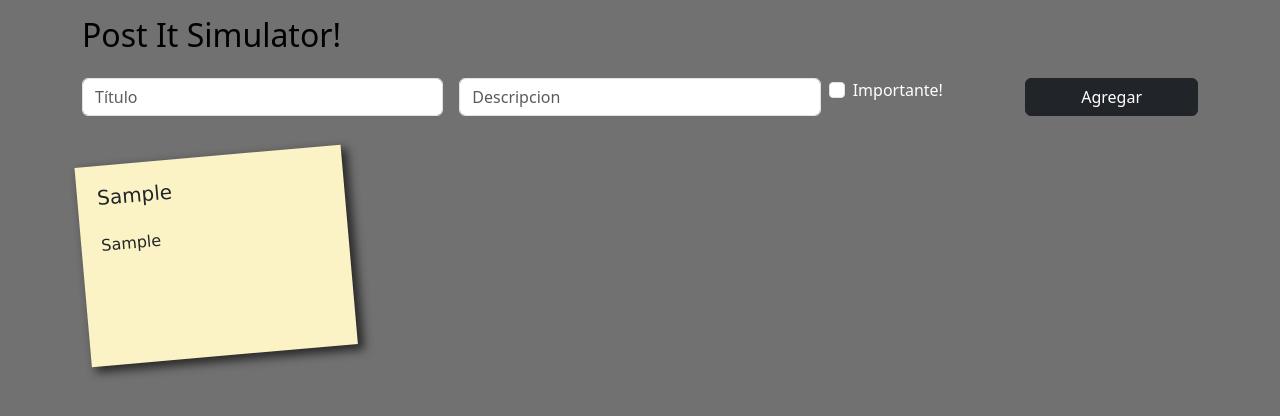
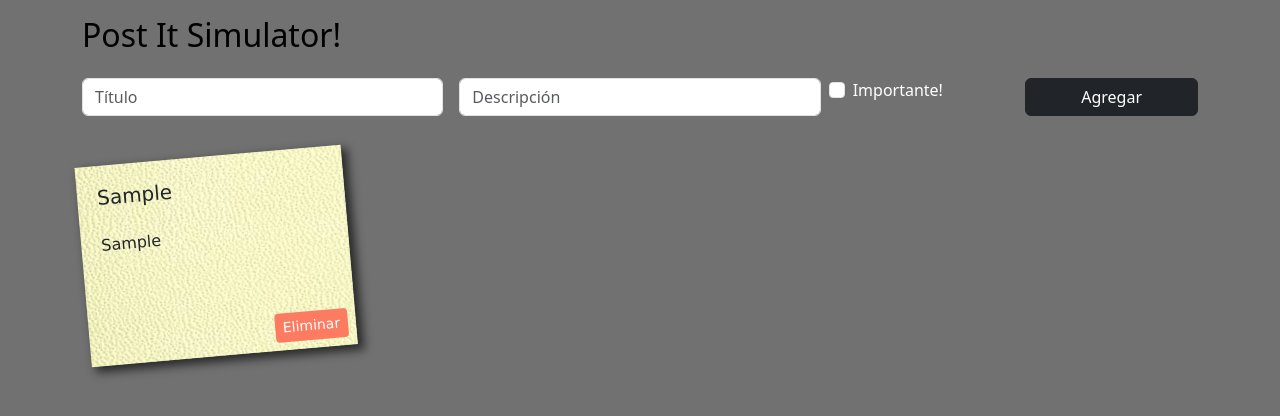
Before and after one commit to LucasCarcamoA/post-it_simulator, a React (Create React App) app: page / in a window 1280 px wide. Both pictures are taken after typing "Sample", "Sample" into the empty fields and a click on the button "Agregar". Shown: the top 416 px of the page. Built offline with nearby package versions, Linux system fonts and the light colour scheme.

Commit message:
Texturas

```diff
--- a/src/Boxpostit.js
+++ b/src/Boxpostit.js
@@ -9,17 +9,17 @@ function Boxpostit() {
     const descripcionRef = useRef();
     const importanteRef = useRef();
 
-    //local storage
-    const KEY =  'post-it-simulator'
+    // Local storage
+    const KEY = 'post-it-simulator';
 
-    useEffect(()=>{
+    useEffect(() => {
         const misPostit = JSON.parse(localStorage.getItem(KEY));
-        if (misPostit){
-            setPostits(misPostit)
+        if (misPostit) {
+            setPostits(misPostit);
         }
-    }, [])
+    }, []);
 
-    useEffect(()=>{
+    useEffect(() => {
         const json = JSON.stringify(postits);
         console.log(json);
         localStorage.setItem(KEY, json);
@@ -31,7 +31,7 @@ function Boxpostit() {
         const descripcion = descripcionRef.current.value;
         const importante = importanteRef.current.checked;
 
-        if (descripcion === '')  return;
+        if (descripcion === '') return;
 
         const rotation = Math.random() < 0.5 ? 'left' : 'right';
 
@@ -42,40 +42,52 @@ function Boxpostit() {
                 titulo: titulo,
                 descripcion: descripcion,
                 rotation: rotation
-            }
+            };
             return [...prev, nuevoPostit];
         });
 
-        //// Limpiar los campos de entrada después de agregar el postit ////
+        // Limpiar los campos de entrada después de agregar el postit
         tituloRef.current.value = '';
         descripcionRef.current.value = '';
         importanteRef.current.checked = false;
-    }
+    };
+
+    const eliminarPostit = (id) => {
+        setPostits((prev) => prev.filter(postit => postit.id !== id));
+    };
 
     return (
         <div className="container my-3">
             <div className="row g-3">
                 <h2>Post It Simulator!</h2>
                 <div className="col-md-4">
-                    <input ref={tituloRef} className="form-control" placeholder="Título"></input>
+                    <input ref={tituloRef} className="form-control" placeholder="Título" />
                 </div>
                 <div className="col-md-4">
-                    <input ref={descripcionRef} className="form-control" placeholder="Descripcion"></input>
+                    <input ref={descripcionRef} className="form-control" placeholder="Descripción" />
                 </div>
                 <div className="form-check col-md-2">
-                    <input ref={importanteRef} className="form-check-input" type="checkbox"></input>
+                    <input ref={importanteRef} className="form-check-input" type="checkbox" />
                     <label className="form-check-label" htmlFor="importante">Importante!</label>
                 </div>
                 <div className="col-md-2">
                     <div className="d-grid gap-2">
-                      <button onClick={agregarPostit} className="btn btn-dark" type="button">Agregar</button>
+                        <button onClick={agregarPostit} className="btn btn-dark" type="button">Agregar</button>
                     </div>
                 </div>
             </div>
             <br></br>
             <div className="row g-3">
                 {postits.map(postit => (
-                    <Postit key={postit.id} titulo={postit.titulo} descripcion={postit.descripcion} importante={postit.importante} rotation={postit.rotation} />
+                    <Postit
+                        key={postit.id}
+                        id={postit.id}
+                        titulo={postit.titulo}
+                        descripcion={postit.descripcion}
+                        importante={postit.importante}
+                        rotation={postit.rotation}
+                        onDelete={eliminarPostit}
+                    />
                 ))}
             </div>
         </div>
--- a/src/Postit.js
+++ b/src/Postit.js
@@ -1,3 +1,4 @@
+// Postit.js
 import React from "react";
 import './Style.css';
 
@@ -6,10 +7,11 @@ function Postit(props) {
 
     return (
         <div className={`col-md-3 ${props.importante ? 'importante' : ''} ${rotationClass}`}>
-            <div className="card-body mt-3">
+            <div className="card-body mt-3 position-relative">
                 <h5 className="card-title">{props.titulo || ""}</h5>
-                <br></br>
+                <br />
                 <p className="card-text">{props.descripcion}</p>
+                <button className="btn btn-danger btn-sm position-absolute" onClick={() => props.onDelete(props.id)}>Eliminar</button>
             </div>
         </div>
     );
--- a/src/Style.css
+++ b/src/Style.css
@@ -1,7 +1,3 @@
-.importante .card-body {
-    background-color: rgb(252, 123, 97);
-}
-
 .card-body {
     font-family: 'Lucida Sans', 'Lucida Sans Regular', 'Lucida Grande', 'Lucida Sans Unicode', Geneva, Verdana, sans-serif;
     border-radius: 0;
@@ -12,6 +8,15 @@
     min-height: 200px;
     max-height: 300px;
     box-shadow: 5px 5px 10px 1px #2a2a2a;
+    position: relative; /* Añadido para permitir posicionamiento absoluto del botón */
+    background: url('/textures/textura.png');
+    background-size: cover;
+}
+
+.importante .card-body {
+    background-color: rgb(252, 123, 97);
+    background: url('/textures/textura-importante.png');
+    background-size: cover;
 }
 
 .rotate-left {
@@ -26,6 +31,33 @@
     transition: transform 0.5s ease;
 }
 
+.btn-danger.btn-sm {
+    position: absolute;
+    bottom: 0;
+    right: 0;
+    margin: 0.5rem;
+    background-color: rgb(252, 123, 97);
+    color: white;
+    border: none;
+}
+
+.importante .btn-danger.btn-sm {
+    position: absolute;
+    bottom: 0;
+    right: 0;
+    margin: 0.5rem;
+    background-color: rgb(251, 243, 197);
+    color: black;
+    border: none;
+}
+
+.btn-danger.btn-sm:hover {
+    background-color: #ff4d4d;
+}
+
+.importante .btn-danger.btn-sm:hover {
+    background-color: #ffc44d;
+}
 
 body {
     padding: 0%;
```
Also changed, not shown: textures/textura-importante.png (added), textures/textura.png (added).
